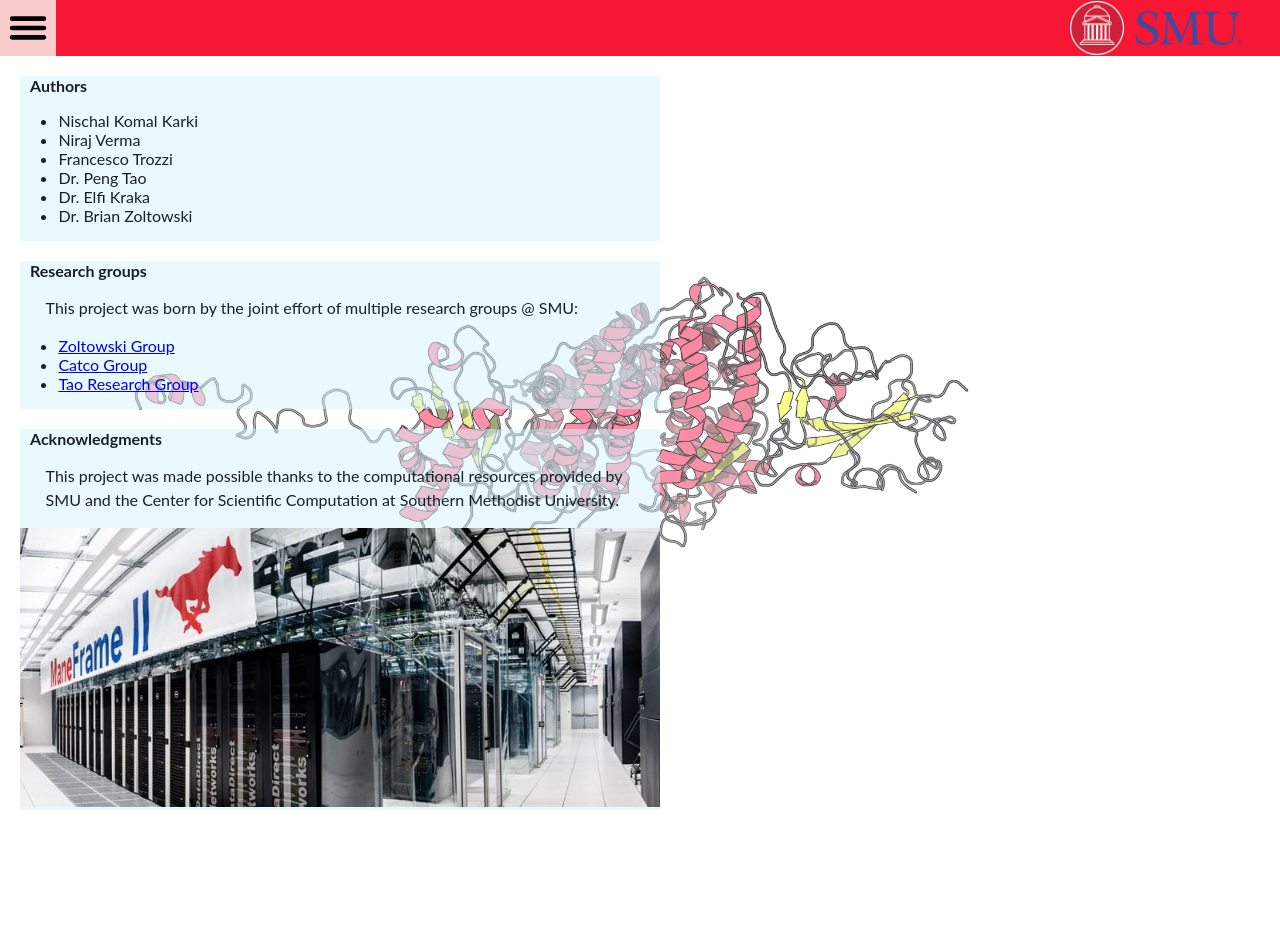
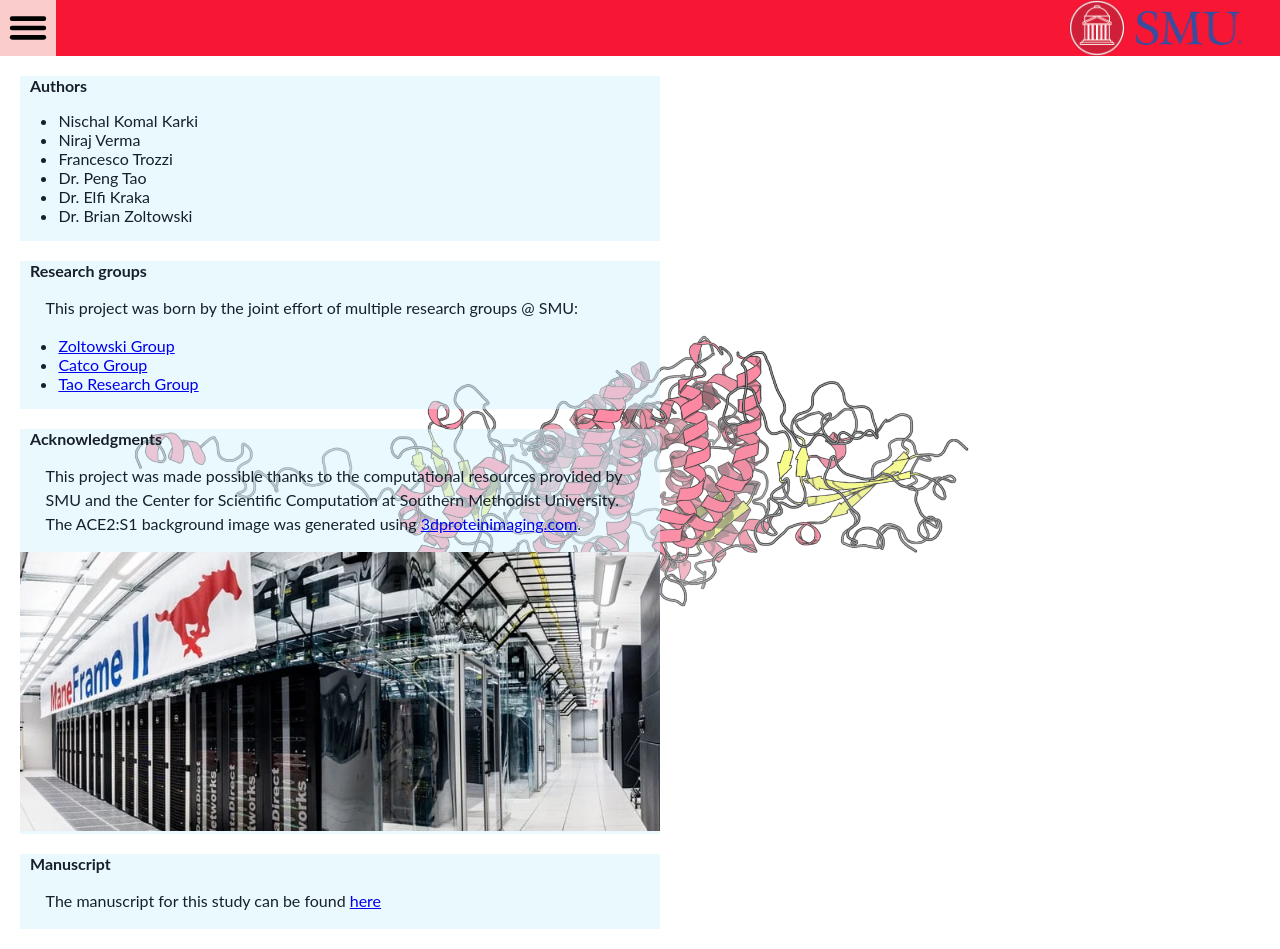
Before and after one commit to nischal-karki/chem-hilbert-web-host, a Flask app: page /about/ in a window 1280 px wide. Before the commit the page ends 810 px from the top, so only its background shows below. Run offline with Flask 2, Linux system fonts and the light colour scheme; parts of the project's set-up code (start-up, migrations or seed data) failed here and were passed over.

Commit message:
link to manuscript, img reference, minor fixes

```diff
--- a/static/styles/mainpage.css
+++ b/static/styles/mainpage.css
@@ -52,13 +52,14 @@
 	grid-row: none;
 	grid-template-columns: 1fr 1fr;
 	overflow: auto;
-	position: relative;
+	position: static;
 	text-align:center;
 }
+
 .grid2colslists > div {
 	padding: 0px;
-	overflow: auto;
 }
+
 .grid2cols {
 	display: grid;
 	grid-row: none;
@@ -76,7 +77,6 @@
 	display: grid;
 	grid-template-columns: 1fr 1fr 1fr;
 	grid-gap: 10px;
-
 	padding:0px;
 }
 
--- a/templates/about.html
+++ b/templates/about.html
@@ -25,11 +25,19 @@
   </div>
 
 
-    <div style="float: left; width: 50%; margin-bottom: 20px;">
+    <div style="float: left; width: 50%;">
     <div>Acknowledgments</div>
-    <p>This project was made possible thanks to the computational resources provided by SMU and the Center for Scientific Computation at Southern Methodist University.</p>
+    <p>This project was made possible thanks to the computational resources provided by SMU and the Center for Scientific Computation at Southern Methodist University.
+      The ACE2:S1 background image was generated using <A HREF="https://3dproteinimaging.com">3dproteinimaging.com</A>.
+    </p>
     <img  src="../static/ManeFrame-2.png" width="100%" height="" ></img>
   </div>
+
+  <div style="float: left; width: 50%; margin-bottom: 20px;">
+    <div>Manuscript</div>
+    <p>The manuscript for this study can be found <A HREF="https://chemrxiv.org/articles/Predicting_Potential_SARS-COV-2_Drugs_-_In_Depth_Drug_Database_Screening_Using_Deep_Neural_Network_Framework_SSnet_Classical_Virtual_Screening_and_Docking/12362213">here</A></p>
+  </div>
+
 </div>
 
 {% endblock %}
--- a/templates/home.html
+++ b/templates/home.html
@@ -10,8 +10,8 @@
      </p>
     </div>
 
-    <div>
-    <div style="size: 50%;">What you will find in this website</div>
+    <div style="size: 50%;">
+    <div>What you will find in this website</div>
     <p>Three datasets of compounds:
         <ul>
         <li>FDA and World: Clinically approved compounds from FDA or other international regulatory agencies (World)</li>
@@ -34,7 +34,7 @@
       <p>Visualization of the docked compounds in ACE</p>
   </div>
 
-  <div style="margin-bottom: 20px; size: 50%;">
+  <div style="size: 50%; margin-bottom: 20px;">
     <div>How to use this website</div>
     <p>
       <ol>
```
